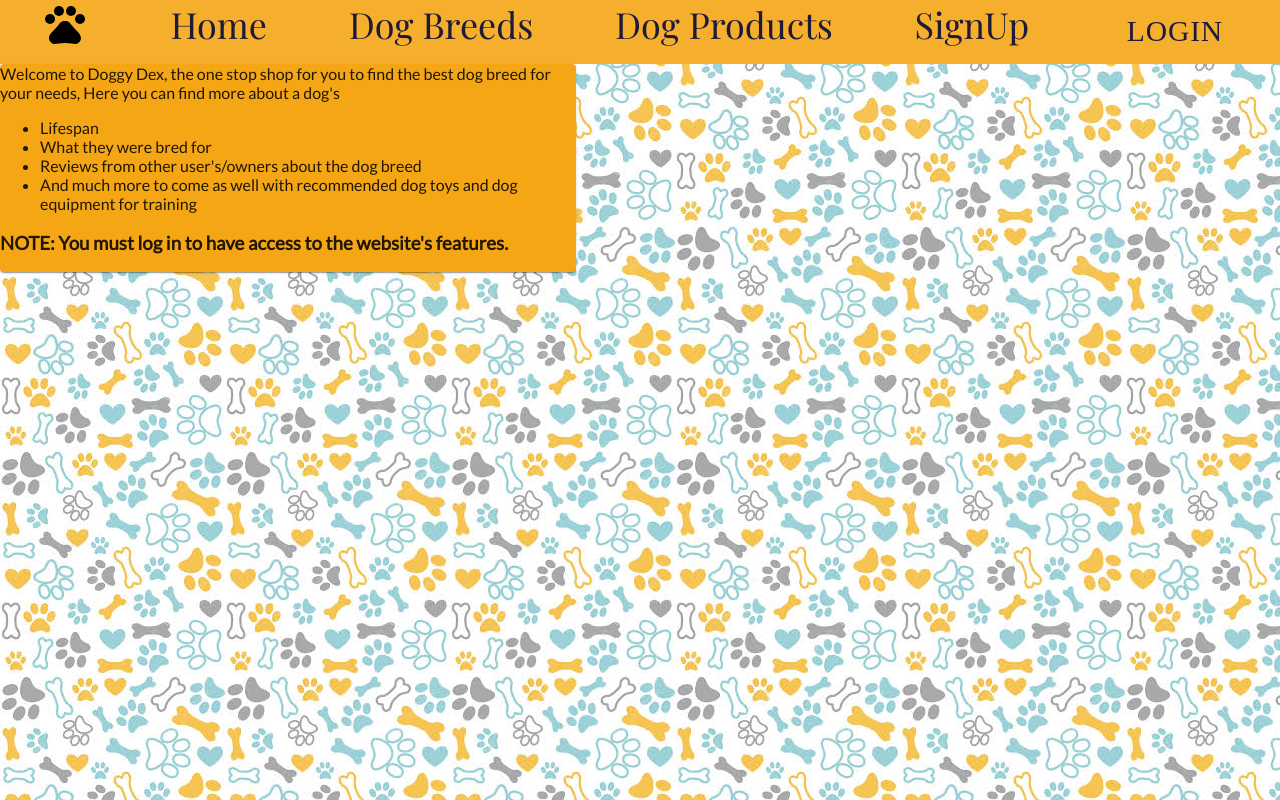
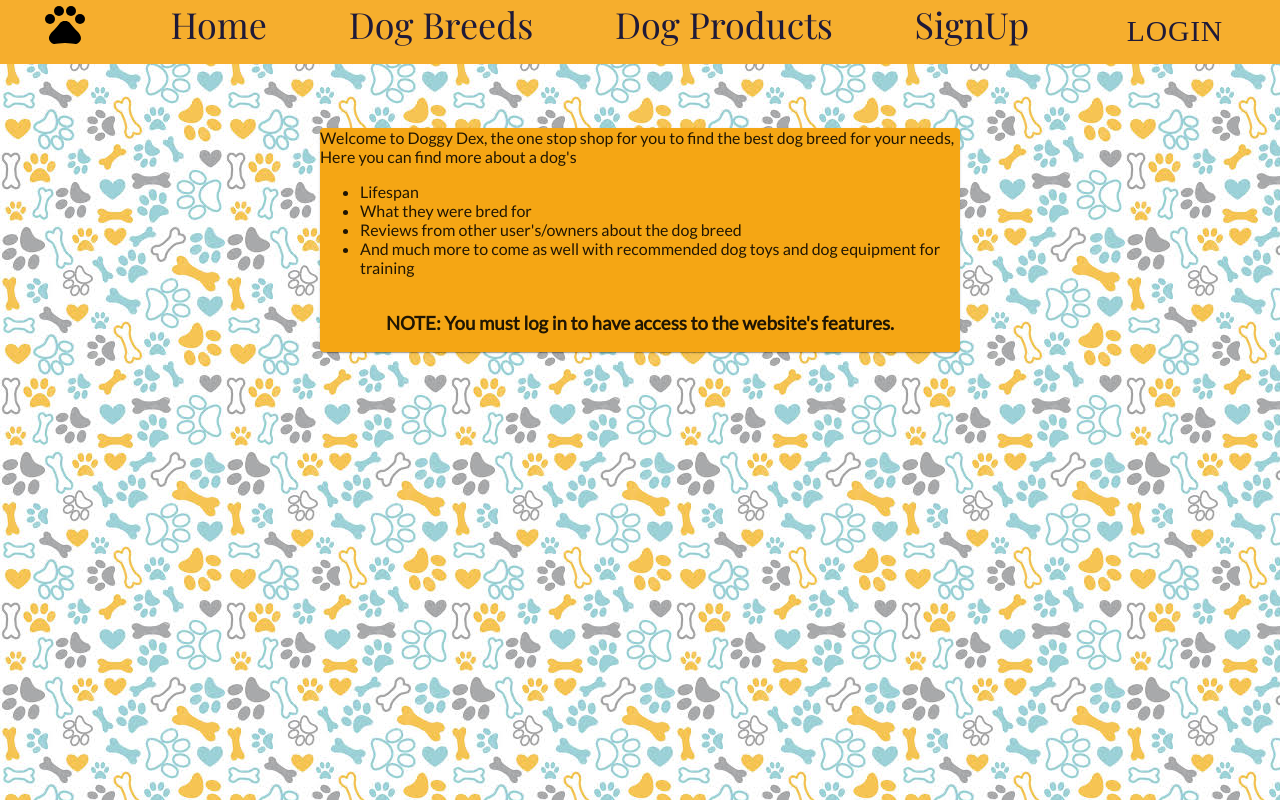
Before and after one commit to Ricecake-Pony/Doggy-Dex, a React (Create React App) app in the folder client/: page / in a window 1280 px wide. Built offline with nearby package versions, Linux system fonts and the light colour scheme.

Commit message:
Welcome page formatted

```diff
--- a/client/src/components/HomePage/Home.js
+++ b/client/src/components/HomePage/Home.js
@@ -30,7 +30,8 @@ export default function Home(){
 
     return(
 
-        <>
+        < div>
+            {currentUser ?
                 <WelcomeHeader>
 
                 {
@@ -39,11 +40,11 @@ export default function Home(){
                 {
                     currentUser ? (  <h3> { currentUser && ( `Welcome Home ${currentUser.first_name}`) } </h3>)  : (null)
                 }
+                </WelcomeHeader>
+                : <></>
+                }
 
-
-        </WelcomeHeader>
-
-        <Card sx={{ backgroundColor:"#F5A614", mr: '55%', fontFamily: 'lato' }}>
+        <Card sx={{ backgroundColor:"#F5A614", width: '50%', mr: "30%" , ml:"25%" , fontFamily: 'lato', display: 'flex', flexDirection: 'column', alignItems: 'center', mt: "5%"}}>
             Welcome to Doggy Dex, the one stop shop for you to find the best dog breed for your needs, Here you can find more about a dog's
             <ul>
                 <li>Lifespan</li>
@@ -54,7 +55,9 @@ export default function Home(){
 
             <h3 style={{fontFamily: 'lato'}}>NOTE: You must log in to have access to the website's features.</h3>
         </Card>
-        </>
+
+
+        </div>
 
     )
 }
```
Lines whose indentation alone changed are shown as unchanged.
